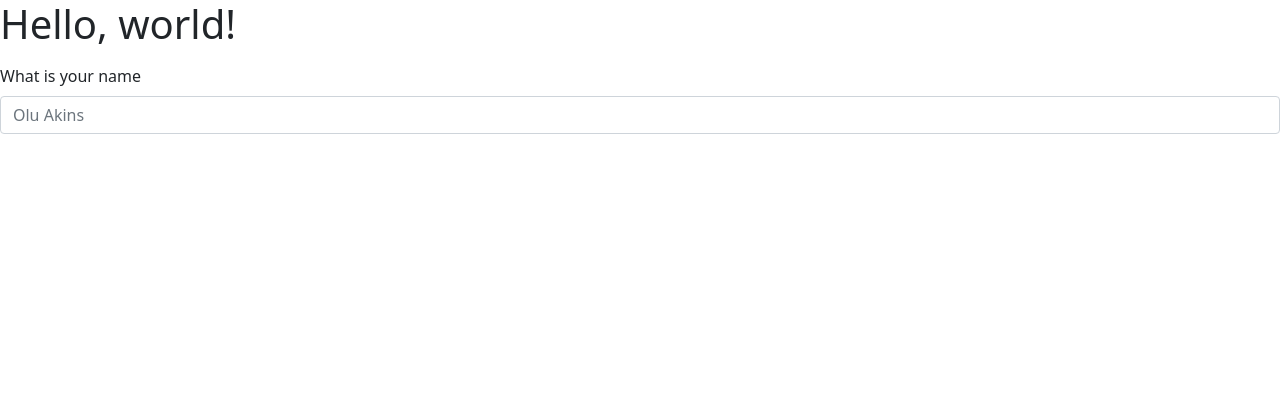
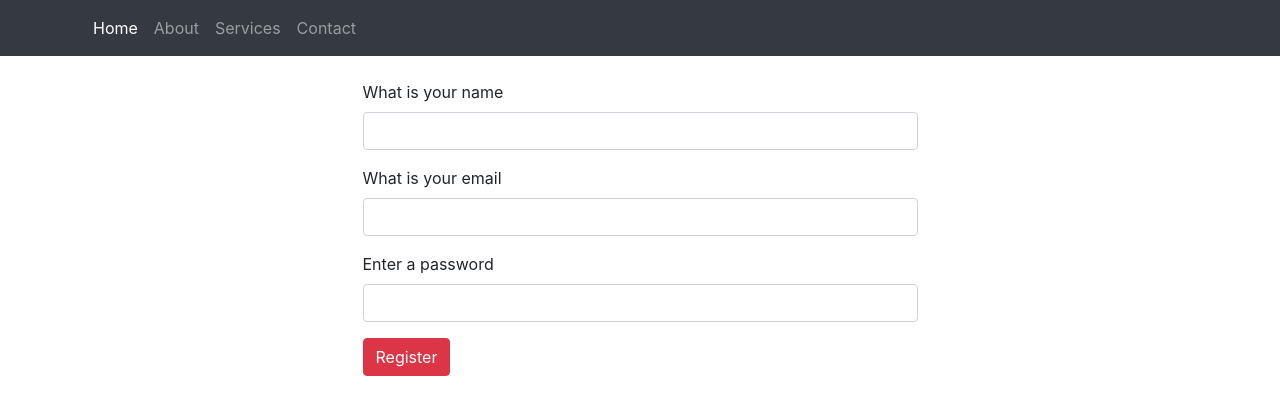
Before and after one commit to olugbengaakindele/Book_Store, a Flask app: page /register in a window 1280 px wide. Shown: the top 415 px of the page. Run offline with Flask 3, Linux system fonts and the light colour scheme; some libraries are stand-ins or nearby versions.

Commit message:
reg page done

```diff
--- a/app/auth/forms.py
+++ b/app/auth/forms.py
@@ -1,8 +1,22 @@
 from flask_wtf import FlaskForm
-from wtforms import StringField, SubmitField
+from wtforms import StringField, SubmitField, PasswordField,EmailField
+from wtforms.validators import DataRequired,Email,Length,ValidationError
+from app.auth.models import Users
 
+
+def email_check(form,field):
+    user = Users.query.filter_by(email = field.data).first()
+    if user :
+        raise ValidationError("Email exist , please enter a different email")
 
 class RegistrationForm(FlaskForm):
     name = StringField("What is your name")
-    email = StringField("What is your email")
+    email = EmailField("What is your email", validators=[DataRequired(), Length(5,100),Email(),email_check])
+    password = PasswordField("Enter a password", validators=[Length(5,20, message="must be 5 to 20 chracters")])
     submit  = SubmitField("Register")
+
+
+class LoginForm(FlaskForm):
+    email = EmailField("What is your email", validators=[DataRequired(), Length(5,100)])
+    password = PasswordField("Enter a password")
+    submit  = SubmitField("Login")
--- a/app/auth/routes.py
+++ b/app/auth/routes.py
@@ -1,11 +1,30 @@
 # app/auth/routes
-from app.auth.forms import RegistrationForm
+from app.auth.forms import RegistrationForm, LoginForm
 from app.auth import auth
-from flask import render_template
+from flask import render_template, request, flash, redirect, url_for
+from app.auth.models import Users
+
+@auth.route("/register", methods= ['GET','POST'])
+def register():
+    name = None
+    email = None
+    form = RegistrationForm()
+
+    if form.validate_on_submit():
+        name = form.name.data
+        email = form.email.data
+        password = form.password.data
+        Users.create_user( name ,email,  password )
+        flash("You have successfully created an account with us", "info")
+        return redirect(url_for("auth.login"))
+
+    return render_template("reg.html", form = form , name = name , email = email , title ="Ope")
 
 
-@auth.route("/register")
-def register():
-    form = RegistrationForm()
+@auth.route("/login", methods= ['GET','POST'])
+def login():
+    name = None
+    email = None
+    form = LoginForm()
 
-    return render_template("reg.html", form = form)
+    return render_template("login.html", form = form , name = name , email = email)
--- /dev/null
+++ b/app/auth/templates/layout.html
@@ -0,0 +1,53 @@
+<!doctype html>
+<html lang="en">
+  <head>
+    <!-- Required meta tags -->
+    <meta charset="utf-8">
+    <meta name="viewport" content="width=device-width, initial-scale=1">
+
+    <!-- Bootstrap CSS -->
+    <link rel="stylesheet" href="https://cdn.jsdelivr.net/npm/bootstrap@4.0.0/dist/css/bootstrap.min.css" integrity="sha384-Gn5384xqQ1aoWXA+058RXPxPg6fy4IWvTNh0E263XmFcJlSAwiGgFAW/dAiS6JXm" crossorigin="anonymous">
+
+    <!-- title block -->
+    {% if title %}
+        <title>Book Store -- {{ title }}</title>
+    {% else %}
+        <title>Book Store</title>
+    {% endif %}
+
+  </head>
+  <body>
+    <nav class="navbar navbar-expand-md bg-dark navbar-dark">
+        <div class="container">
+            <button class="navbar-toggler ms-auto" type="button" data-bs-toggle="collapse" data-bs-target="#n_bar" aria-controls="navbarNavAltMarkup" aria-label="Toggle navigation">
+                <span class="navbar-toggler-icon"></span>
+            </button>
+            <div class="collapse navbar-collapse" id="n_bar">
+                <ul class="navbar-nav">
+                    <li class="nav-item active"><a class="nav-link" href="#">Home</a></li>
+                    <li class="nav-item"><a class="nav-link" href="#">About</a></li>
+                    <li class="nav-item"><a class="nav-link" href="#">Services</a></li>
+                    <li class="nav-item"><a class="nav-link" href="#">Contact</a></li>
+                </ul>
+            </div>
+        </div>
+    </nav>
+    <div class="container">
+        <br>
+        {% block body %} {% endblock body %}
+    </div>
+
+
+    <!-- Optional JavaScript; choose one of the two! -->
+
+    <!-- Option 1: Bootstrap Bundle with Popper -->
+    <script src="https://code.jquery.com/jquery-3.2.1.slim.min.js" integrity="sha384-KJ3o2DKtIkvYIK3UENzmM7KCkRr/rE9/Qpg6aAZGJwFDMVNA/GpGFF93hXpG5KkN" crossorigin="anonymous"></script>
+    <script src="https://cdn.jsdelivr.net/npm/popper.js@1.12.9/dist/umd/popper.min.js" integrity="sha384-ApNbgh9B+Y1QKtv3Rn7W3mgPxhU9K/ScQsAP7hUibX39j7fakFPskvXusvfa0b4Q" crossorigin="anonymous"></script>
+    <script src="https://cdn.jsdelivr.net/npm/bootstrap@4.0.0/dist/js/bootstrap.min.js" integrity="sha384-JZR6Spejh4U02d8jOt6vLEHfe/JQGiRRSQQxSfFWpi1MquVdAyjUar5+76PVCmYl" crossorigin="anonymous"></script>
+    <!-- Option 2: Separate Popper and Bootstrap JS -->
+    <!--
+    <script src="https://cdn.jsdelivr.net/npm/@popperjs/core@2.9.2/dist/umd/popper.min.js" integrity="sha384-IQsoLXl5PILFhosVNubq5LC7Qb9DXgDA9i+tQ8Zj3iwWAwPtgFTxbJ8NT4GN1R8p" crossorigin="anonymous"></script>
+    <script src="https://cdn.jsdelivr.net/npm/bootstrap@5.0.2/dist/js/bootstrap.min.js" integrity="sha384-cVKIPhGWiC2Al4u+LWgxfKTRIcfu0JTxR+EQDz/bgldoEyl4H0zUF0QKbrJ0EcQF" crossorigin="anonymous"></script>
+    -->
+  </body>
+</html>
--- a/app/auth/templates/reg.html
+++ b/app/auth/templates/reg.html
@@ -1,36 +1,44 @@
-</body>
-</html>
+{% extends "layout.html" %}
 
-<!doctype html>
-<html lang="en">
-  <head>
-    <!-- Required meta tags -->
-    <meta charset="utf-8">
-    <meta name="viewport" content="width=device-width, initial-scale=1">
+{% block body %}
 
-    <!-- Bootstrap CSS -->
-    <link href="https://cdn.jsdelivr.net/npm/bootstrap@5.0.2/dist/css/bootstrap.min.css" rel="stylesheet" integrity="sha384-EVSTQN3/azprG1Anm3QDgpJLIm9Nao0Yz1ztcQTwFspd3yD65VohhpuuCOmLASjC" crossorigin="anonymous">
+  {% with messages = get_flashed_messages() %}
+    {% if messages %}
+      {% for msg in messages %}
+        <div class="alert alert-warning" role="alert">
+         {{msg}}
+        </div>
+      {% endfor %}
+    {% endif %}
+  {% endwith %}
 
-    <title>Hello, world!</title>
-  </head>
-  <body>
-    <h1>Hello, world!</h1>
-    <form action="/register" method ='post'></form>
+
+  <form action="/register" method = "post" class="w-50 mx-auto">
     {{ form.hidden_tag() }}
 
-    <div class="lg-3">
-        <label for="exampleFormControlInput1" class="form-label">{{form.name.label}}</label>
-        <input type="email" class="form-control" id="exampleFormControlInput1" placeholder="Olu Akins">
+    <div class="form-group">
+      {{form.name.label}}
+      {{ form.name (class="form-control")}}
     </div>
 
-    <!-- Optional JavaScript; choose one of the two! -->
-    <!-- Option 1: Bootstrap Bundle with Popper -->
-    <script src="https://cdn.jsdelivr.net/npm/bootstrap@5.0.2/dist/js/bootstrap.bundle.min.js" integrity="sha384-MrcW6ZMFYlzcLA8Nl+NtUVF0sA7MsXsP1UyJoMp4YLEuNSfAP+JcXn/tWtIaxVXM" crossorigin="anonymous"></script>
+    <div class="form-group">
+      {{form.email.label}}
+      {{ form.email(class="form-control") }}
+      <!-- {% for err in  form.email.errors %}
+        <h6 class="alert alert-error" >{{ err }}</h6></div>
+      {% endfor %} -->
+    </div>
 
-    <!-- Option 2: Separate Popper and Bootstrap JS -->
-    <!--
-    <script src="https://cdn.jsdelivr.net/npm/@popperjs/core@2.9.2/dist/umd/popper.min.js" integrity="sha384-IQsoLXl5PILFhosVNubq5LC7Qb9DXgDA9i+tQ8Zj3iwWAwPtgFTxbJ8NT4GN1R8p" crossorigin="anonymous"></script>
-    <script src="https://cdn.jsdelivr.net/npm/bootstrap@5.0.2/dist/js/bootstrap.min.js" integrity="sha384-cVKIPhGWiC2Al4u+LWgxfKTRIcfu0JTxR+EQDz/bgldoEyl4H0zUF0QKbrJ0EcQF" crossorigin="anonymous"></script>
-    -->
-  </body>
-</html>
+    <div class="form-group">
+      {{form.password.label}}
+      {{ form.password (class="form-control")}}
+
+    </div>
+
+    <div class="form-group">
+      {{ form.submit(class ='btn btn-danger') }}
+
+    </div>
+  </form>
+
+{% endblock body %}
--- a/run.py
+++ b/run.py
@@ -1,5 +1,5 @@
 from app import create_app, db
-
+from app.auth.models import Users
 
 if __name__ =="__main__":
 
@@ -8,4 +8,7 @@ if __name__ =="__main__":
     with flask_app.app_context():
         db.create_all()
 
+        if not Users.query.filter_by(name = "Oluh").first():
+            Users.create_user("Oluh","akin@gmail.com", "secret")
+
     flask_app.run(debug=True)
```
Also changed, not shown: app/__init__.py (+6 -3 lines), app/auth/models.py (added, +23 -0 lines), app/auth/templates/login.html (added, +45 -0 lines).
